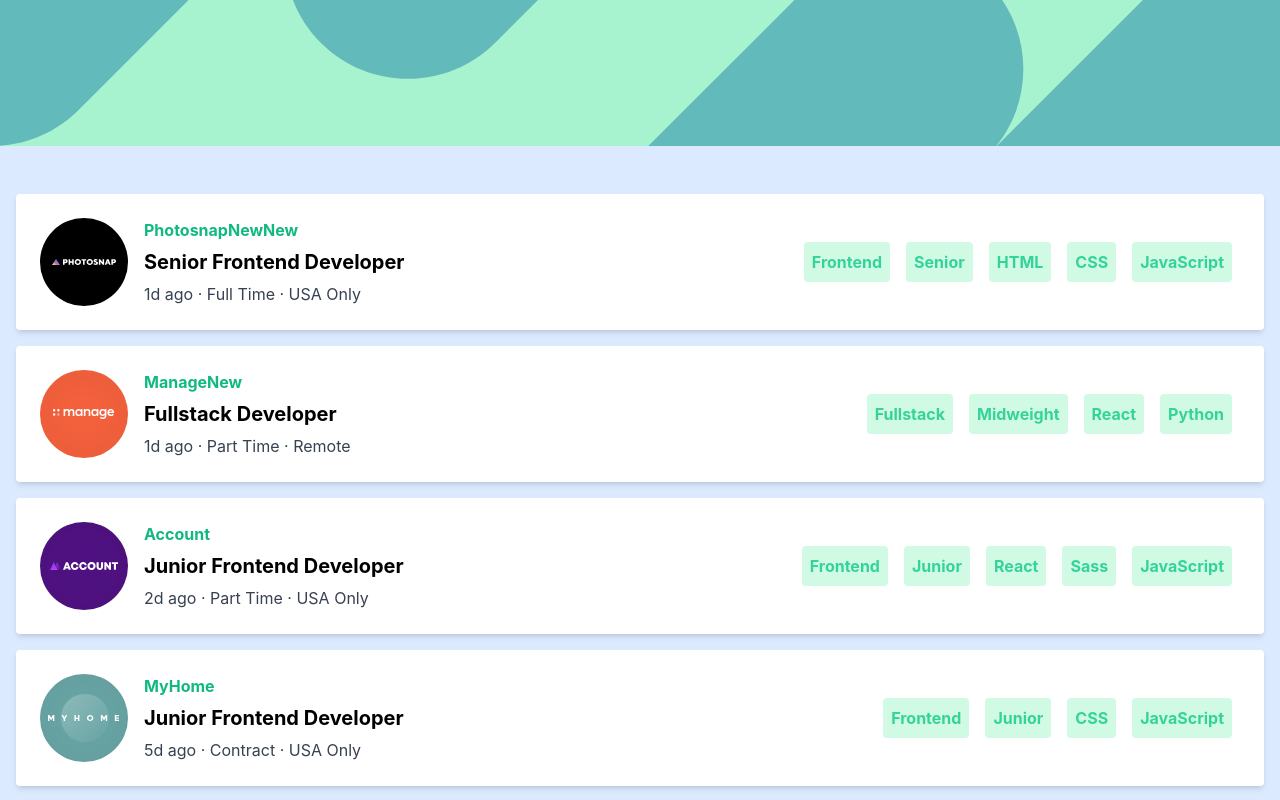
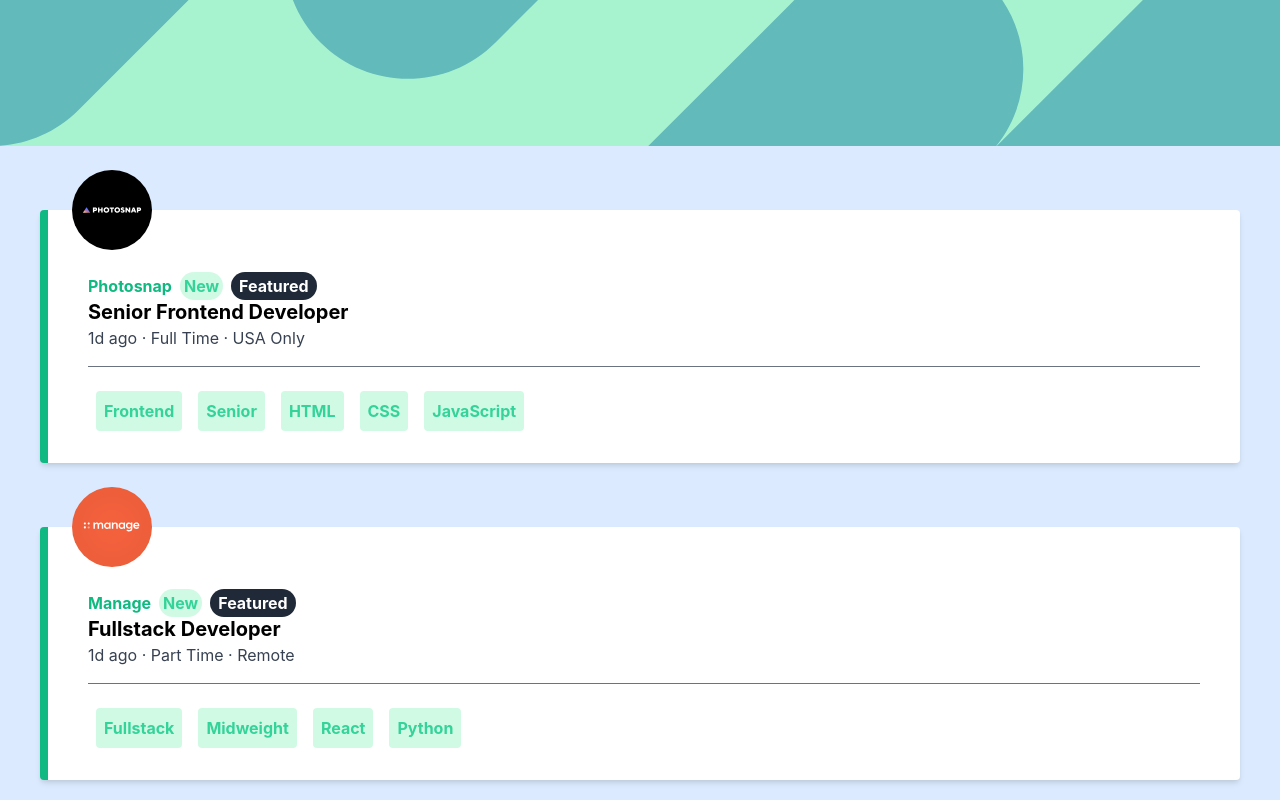
Before and after one commit to Kkahihu/jobs, a React (Create React App) app: page / in a window 1280 px wide. Shown: the top 800 px of the page. Built offline with nearby package versions, Linux system fonts and the light colour scheme.

Commit message:
Changes
Changed new to isNew

```diff
--- a/src/assets/data.json
+++ b/src/assets/data.json
@@ -18,7 +18,7 @@
     "id": 2,
     "company": "Manage",
     "logo": "./img/manage.svg",
-    "new": true,
+    "isNew": true,
     "featured": true,
     "position": "Fullstack Developer",
     "role": "Fullstack",
@@ -33,7 +33,7 @@
     "id": 3,
     "company": "Account",
     "logo": "./img/account.svg",
-    "new": true,
+    "isNew": true,
     "featured": false,
     "position": "Junior Frontend Developer",
     "role": "Frontend",
--- a/src/components/JobBoardComponent.js
+++ b/src/components/JobBoardComponent.js
@@ -27,16 +27,22 @@
         }
 
     return (
-        <div className="flex bg-white shadow-md m-4 p-6 rounded">
+        <div className={`flex flex-col bg-white shadow-md my-16 mx-10 p-6 rounded ${
+            featured && 'border-l-8 border-green-500 border-solid'
+            }`}>
             <div>
-                <img src= {logo} alt={company} />
+                <img className='-mt-16 mb-6 w-20 h-20' src= {logo} alt={company} />
             </div>
 
             <div className="flex flex-col justify-between ml-4">
                 <h3 className="font-bold text-green-500">
                     {company}
-                    {isNew && <span>New</span>}
-                    {featured && <span>New</span>}
+                    {isNew && (
+                        <span className="text-green-400 bg-green-100 font-bold m-2 p-1 rounded-full">New</span>
+                        )}
+                    {featured && (
+                        <span className="text-white bg-gray-800 font-bold py-1 px-2 rounded-full">Featured</span>
+                        )}
                 </h3>
                 <h2 className="font-bold text-xl">
                     {position}
@@ -45,7 +51,7 @@
                     {postedAt} · {contract} · {location}
                 </p>
             </div>
-            <div className=" flex items-center ml-auto">
+            <div className=" flex flex-wrap items-center mt-4 mx-4 pt-4 border-t border-gray-500 border-solid">
                 {tags ?
                 tags.map((langAndTool) =>
                 <span className="text-green-400 bg-green-100 font-bold m-2 p-2 rounded">{langAndTool}</span>) : ''}
```
